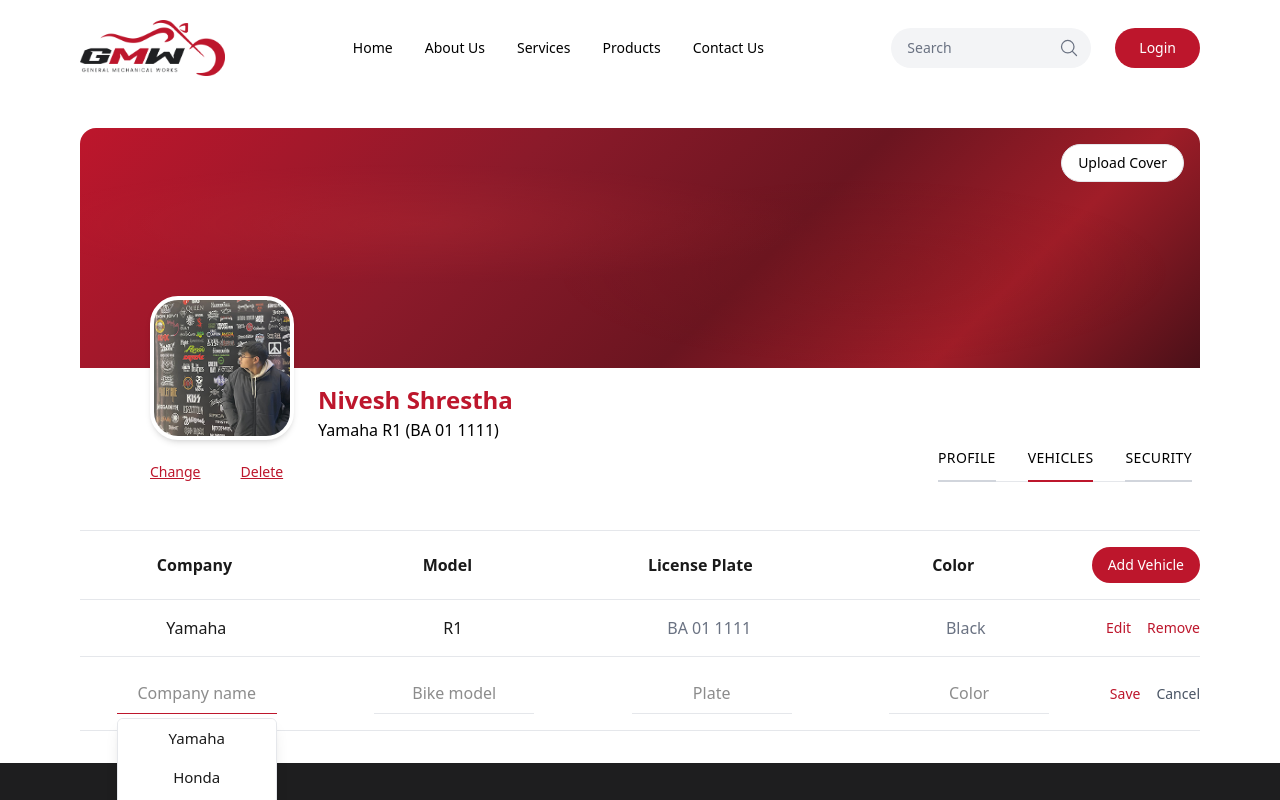
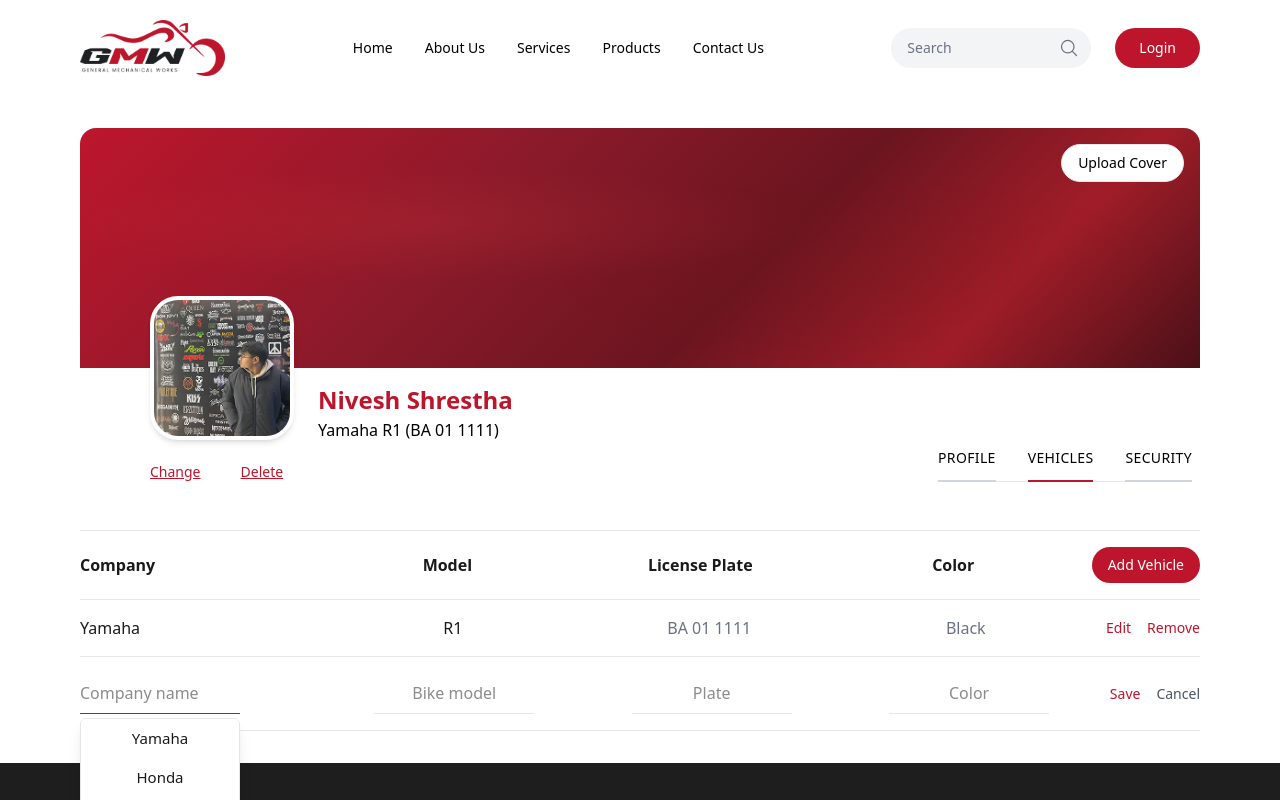
Before and after one commit to Nivesh26/General-Mechanical-Works, a React (Vite) app in the folder Frontend/: page /profile/vehicles in a window 1280 px wide. Both pictures are taken after a click on the button "Add Vehicle". Shown: the top 800 px of the page. Built offline with nearby package versions, Linux system fonts and the light colour scheme.

Commit message:
Update Vehiclesform and Profile components for improved layout and alignment; add align prop to Combobox for customizable positioning, enhancing user interface consistency.

```diff
--- a/Frontend/src/UserComponent/Vehiclesform.tsx
+++ b/Frontend/src/UserComponent/Vehiclesform.tsx
@@ -18,9 +18,10 @@
   onKeyDown?: (e: React.KeyboardEvent) => void;
   className?: string;
   autoFocus?: boolean;
+  align?: "left" | "center";
 }
 
-const Combobox = ({ value, onChange, options, placeholder, onKeyDown, className, autoFocus }: ComboboxProps) => {
+const Combobox = ({ value, onChange, options, placeholder, onKeyDown, className, autoFocus, align = "center" }: ComboboxProps) => {
   const [open, setOpen] = useState(false);
   const ref = useRef<HTMLDivElement>(null);
   const filtered = options.filter((o) => o.toLowerCase().includes(value.toLowerCase()));
@@ -34,7 +35,7 @@
   }, []);
 
   return (
-    <div ref={ref} className="relative w-full max-w-40 mx-auto">
+    <div ref={ref} className={`relative w-full max-w-40 ${align === "left" ? "ml-0 mr-auto" : "mx-auto"}`}>
       <input
         type="text"
         value={value}
@@ -207,7 +208,7 @@
       <div className="border-t border-gray-200">
         {/* Company | Model | License Plate | Color header row */}
         <div className="grid grid-cols-1 sm:grid-cols-[1fr_1fr_1fr_1fr_auto] sm:items-center gap-4 sm:gap-6 py-3 sm:py-4 border-b border-gray-200">
-          <span className="text-[#1a1a1a] font-semibold text-[15px] sm:text-base text-center">
+          <span className="text-[#1a1a1a] font-semibold text-[15px] sm:text-base text-left">
             Company
           </span>
           <span className="text-[#1a1a1a] font-semibold text-[15px] sm:text-base text-center">
@@ -236,8 +237,8 @@
               key={plate}
               className="grid grid-cols-1 sm:grid-cols-[1fr_1fr_1fr_1fr_auto] sm:items-center gap-4 sm:gap-6 py-3 sm:py-4 border-b border-gray-200"
             >
-              <div className="flex flex-col items-center justify-center gap-0.5">
-                <div className="flex justify-center w-full">
+              <div className="flex flex-col items-start justify-center gap-0.5">
+                <div className="flex justify-start w-full">
                   {isEditing ? (
                     <Combobox
                       value={editingCompany}
@@ -245,11 +246,12 @@
                       options={COMPANIES}
                       placeholder="Company name"
                       onKeyDown={handleKeyDown}
-                      className="w-full bg-transparent border-0 border-b border-gray-200 py-2 px-0 text-[#1a1a1a] text-center text-[15px] sm:text-base focus:outline-none focus:border-primary"
+                      className="w-full bg-transparent border-0 border-b border-gray-200 py-2 px-0 text-[#1a1a1a] text-left text-[15px] sm:text-base focus:outline-none focus:border-primary"
                       autoFocus
+                      align="left"
                     />
                   ) : (
-                    <span className="text-[#1a1a1a] font-medium text-[15px] sm:text-base text-center">
+                    <span className="text-[#1a1a1a] font-medium text-[15px] sm:text-base text-left">
                       {company}
                     </span>
                   )}
--- a/Frontend/src/UserPages/Profile.tsx
+++ b/Frontend/src/UserPages/Profile.tsx
@@ -19,7 +19,7 @@
     <div>
       <Header />
 
-      <div className="mx-4 sm:mx-8 lg:mx-[80px]">
+      <div className="mx-[80px]">
         <Profliephotos firstName={firstName} lastName={lastName} vehicles={initialVehicles} />
         <Profileform firstName={firstName} lastName={lastName} onNameChange={handleNameChange} />
       </div>
--- a/Frontend/src/UserPages/ProfileSecurity.tsx
+++ b/Frontend/src/UserPages/ProfileSecurity.tsx
@@ -10,7 +10,7 @@
     <div>
       <Header />
 
-      <div className="mx-4 sm:mx-8 lg:mx-[80px]">
+      <div className="mx-[80px]">
         <Profliephotos activeTab="security" vehicles={initialVehicles} />
         <Securityform />
       </div>
--- a/Frontend/src/UserPages/ProfileVehicles.tsx
+++ b/Frontend/src/UserPages/ProfileVehicles.tsx
@@ -12,7 +12,7 @@
     <div>
       <Header />
 
-      <div className="mx-4 sm:mx-8 lg:mx-[80px]">
+      <div className="mx-[80px]">
         <Profliephotos activeTab="vehicles" vehicles={vehicles} />
         <Vehiclesform vehicles={vehicles} setVehicles={setVehicles} />
       </div>
```
